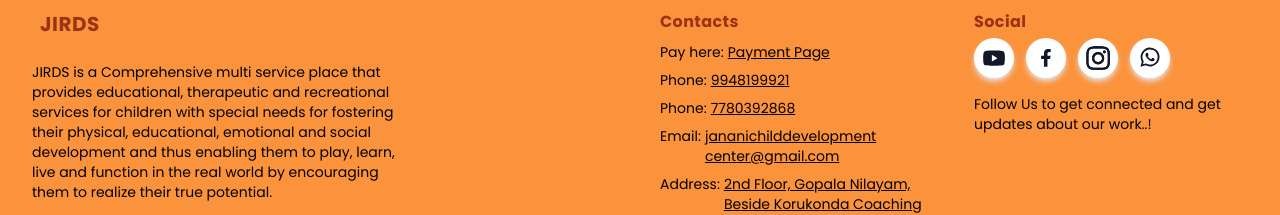
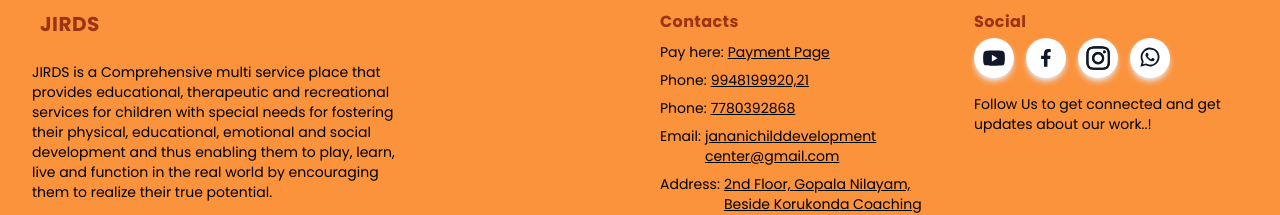
Before and after one commit to njrgourav11/JIRDS, a React (Vite) app: page /payment in a window 1280 px wide. Shown: the part 216-431 px from the top of the page. Built offline with nearby package versions, Linux system fonts and the light colour scheme.

Commit message:
Update Footer.jsx

```diff
--- a/src/components/Footer.jsx
+++ b/src/components/Footer.jsx
@@ -55,12 +55,12 @@ export const Footer = () => {
             <div className="flex">
               <p className="mr-1 text-black">Phone:</p>
               <a
-                href="tel:+91 9948199921"
+                href="tel:+91 9948199920"
                 aria-label="Our phone"
                 title="Our phone"
                 className="transition-colors duration-300 text-deep-purple-accent-400 hover:text-deep-purple-800"
               >
-               <u> 9948199921 </u>
+               <u> 9948199920,21 </u>
               </a>
             </div>
             <div className="flex">
```
